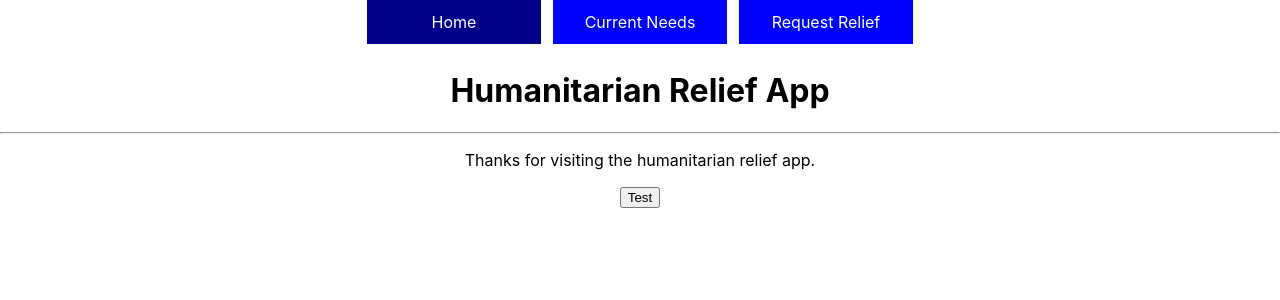
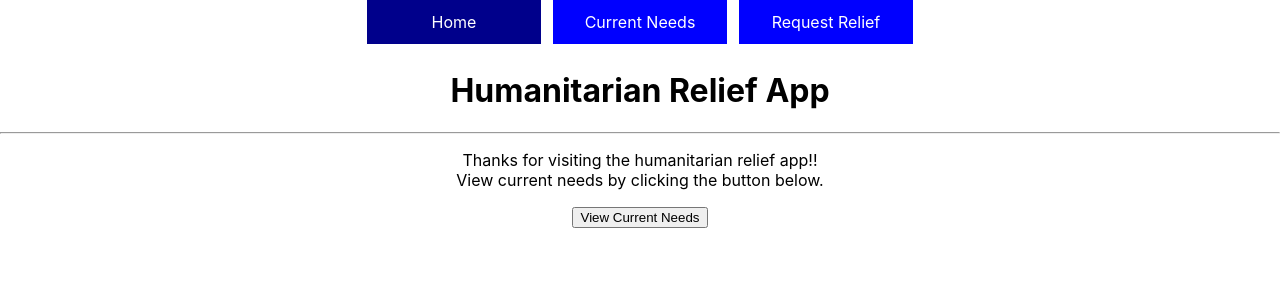
Before and after one commit to jerryfitzner/phase-2-project, a React (Create React App) app: page / in a window 1280 px wide. Shown: the top 300 px of the page. Built offline with nearby package versions, Linux system fonts and the light colour scheme.

Commit message:
Added button to direct users to needs

```diff
--- a/src/App.js
+++ b/src/App.js
@@ -23,7 +23,6 @@ function App() {
           <Route exact path="/requestform">
             <Requestform/>
           </Route>
-
         </Switch>
       </div>
 
--- a/src/Home.js
+++ b/src/Home.js
@@ -1,12 +1,21 @@
 import React from 'react';
+import { useHistory } from 'react-router-dom';
 
 const Home = () => {
+  const history = useHistory();
+
+  const handleClick = () =>{
+    let path = `needs`;
+    history.push(path);
+  }
+
   return (
     <div>
       <h1>Humanitarian Relief App</h1>
       <hr />
-      <p>Thanks for visiting the humanitarian relief app.</p>
-      <button>Test</button>
+      <p>Thanks for visiting the humanitarian relief app!! <br/>
+        View current needs by clicking the button below.</p>
+      <button onClick={ handleClick }>View Current Needs</button>
     </div>
   );
 }
```
Also changed, not shown: src/Needs.js (+0 -8 lines).
